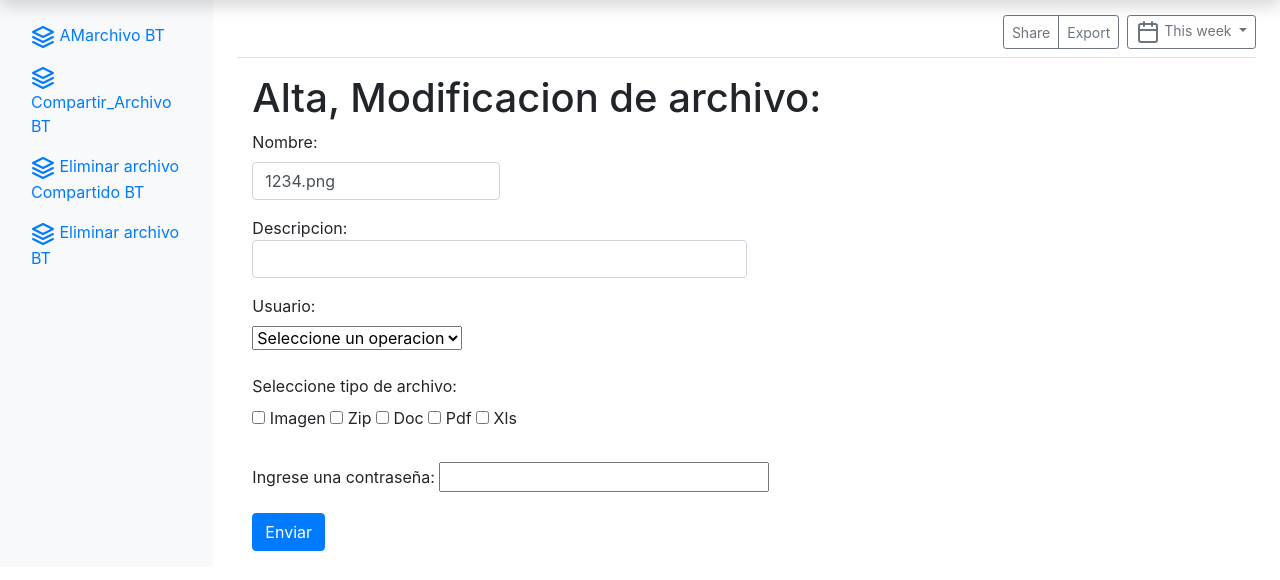
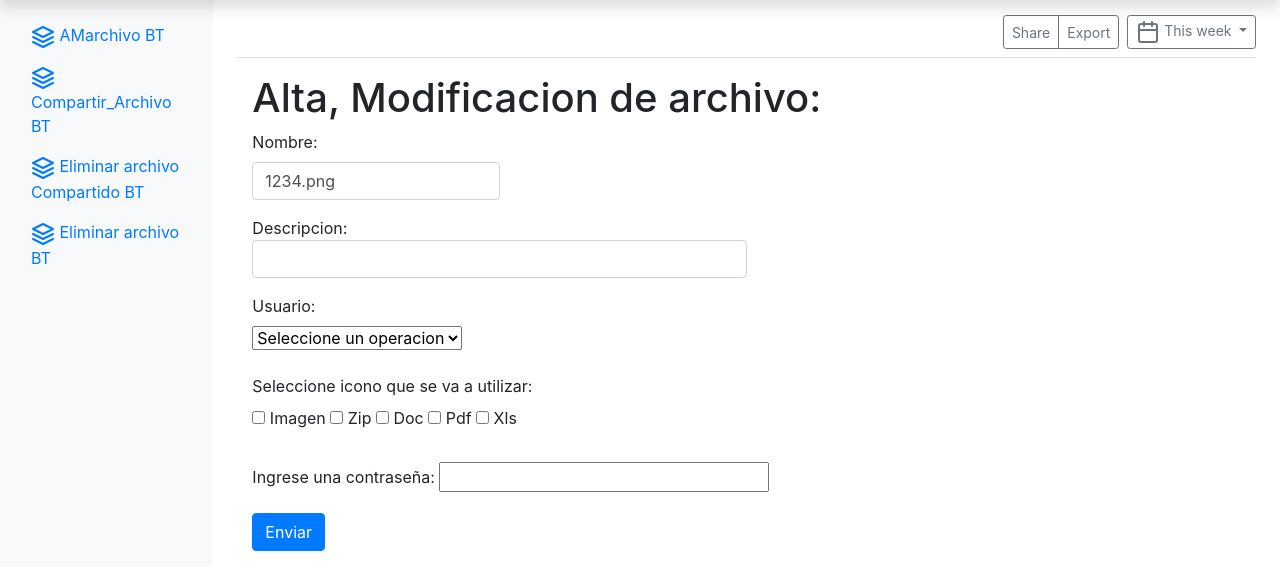
Before and after one commit to gksaibot/71853FiDrive, a PHP site: page /Vista/amarchivo/amarchivo.php in a window 1280 px wide. Shown: the part 41-621 px from the top of the page. Run offline with PHP 8.4, Linux system fonts and the light colour scheme; some libraries are stand-ins or nearby versions.

Commit message:
TP entregable parte 2

```diff
--- a/71853FiDrive/Vista/amarchivo/amarchivo.php
+++ b/71853FiDrive/Vista/amarchivo/amarchivo.php
@@ -33,7 +33,7 @@ include_once '../estructura/cabeceraBT.php';
             </select><br><br>
         </div>
         <div>
-            <label for="">Seleccione tipo de archivo:</label><br>
+            <label for="">Seleccione icono que se va a utilizar:</label><br>
             <label><input type="checkbox" name="tipo1" value="imagen"> Imagen</label>
             <label><input type="checkbox" name="tipo2" value="zip"> Zip</label>
             <label><input type="checkbox" name="tipo3" value="doc"> Doc</label>
```
